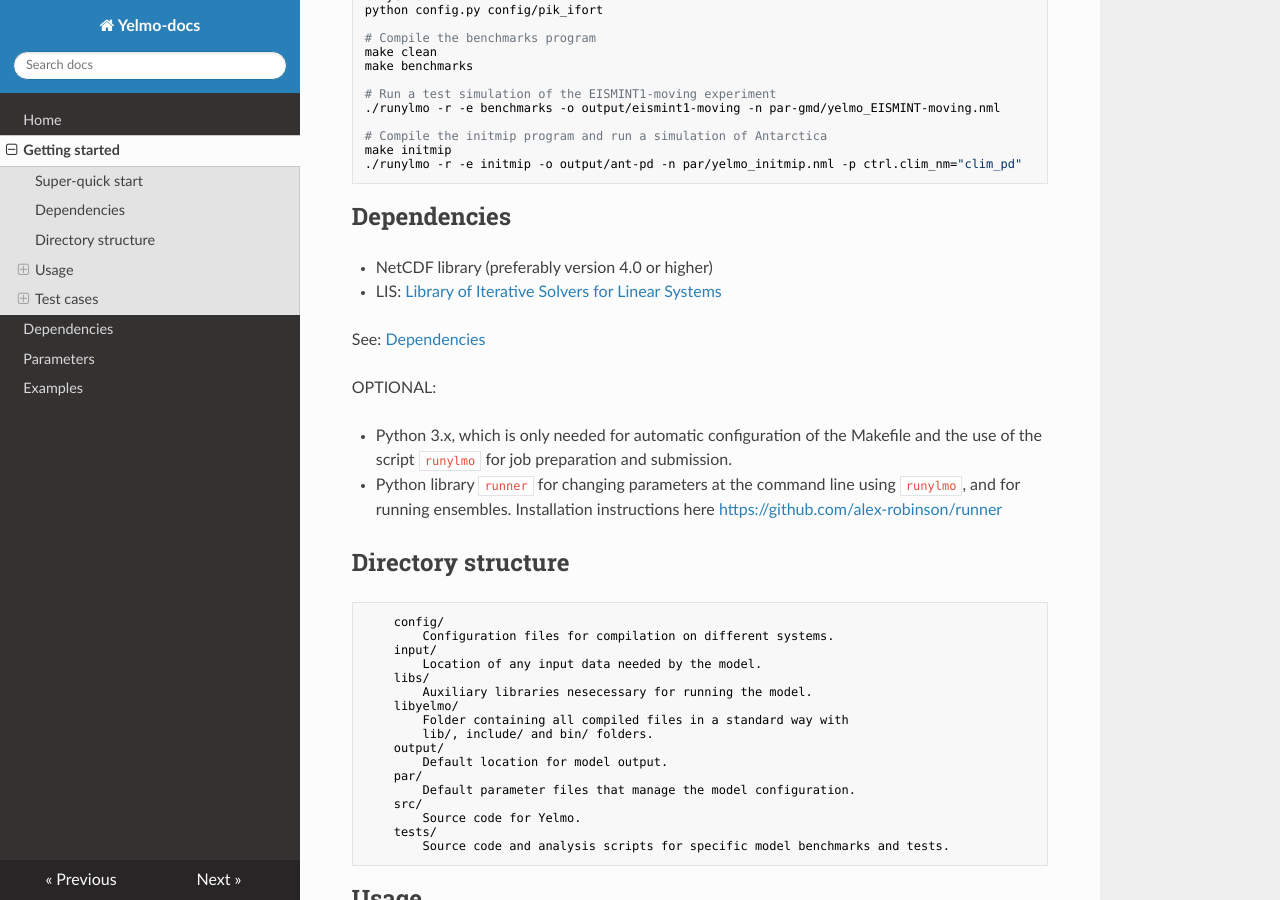
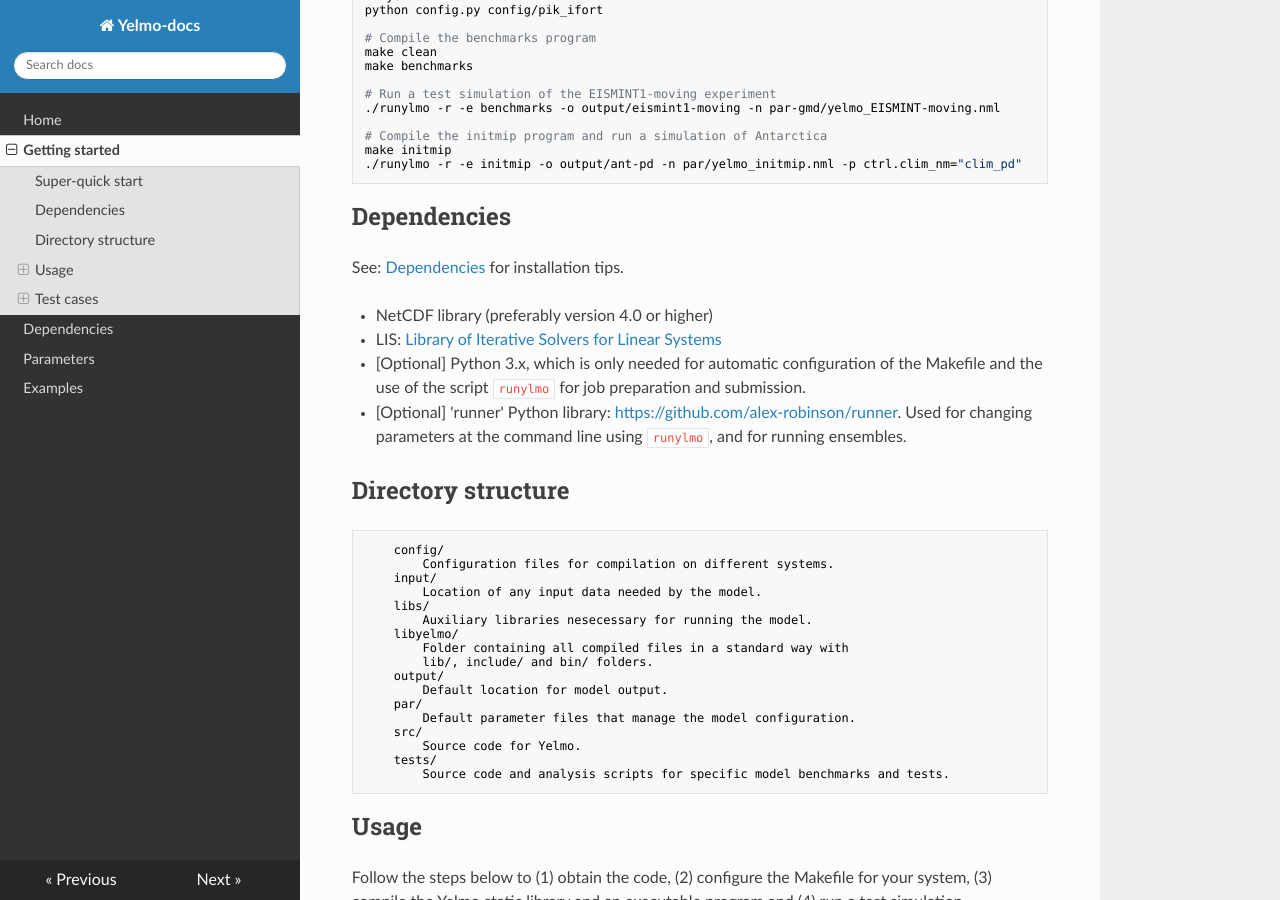
Before and after one commit to palma-ice/yelmo-docs, an MkDocs documentation site: the page built from docs/getting-started.md, in a window 1280 px wide and 900 px high, scrolled down 416 px. Built offline with MkDocs 1.6.1, drawn with Linux system fonts in a browser that asks for light colours; nearby versions of some CDN libraries; some of the changed text lies outside the part shown.

Commit message:
Updated getting-started.

```diff
--- a/docs/getting-started.md
+++ b/docs/getting-started.md
@@ -28,15 +28,12 @@ make initmip
 
 ## Dependencies
 
+See: [Dependencies](https://palma-ice.github.io/yelmo-docs/dependencies/) for installation tips.
+
 - NetCDF library (preferably version 4.0 or higher)
 - LIS: [Library of Iterative Solvers for Linear Systems](http://www.ssisc.org/lis/)
-
-See: [Dependencies](https://palma-ice.github.io/yelmo-docs/dependencies/)
-
-OPTIONAL:
-
-- Python 3.x, which is only needed for automatic configuration of the Makefile and the use of the script `runylmo` for job preparation and submission.
-- Python library `runner` for changing parameters at the command line using `runylmo`, and for running ensembles. Installation instructions here [https://github.com/alex-robinson/runner](https://github.com/alex-robinson/runner)
+- [Optional] Python 3.x, which is only needed for automatic configuration of the Makefile and the use of the script `runylmo` for job preparation and submission.
+- [Optional] 'runner' Python library: [https://github.com/alex-robinson/runner](https://github.com/alex-robinson/runner). Used for changing parameters at the command line using `runylmo`, and for running ensembles.
 
 ## Directory structure
 
```
Also changed, not shown: other parts of docs/getting-started.md (+4 -5 lines).
